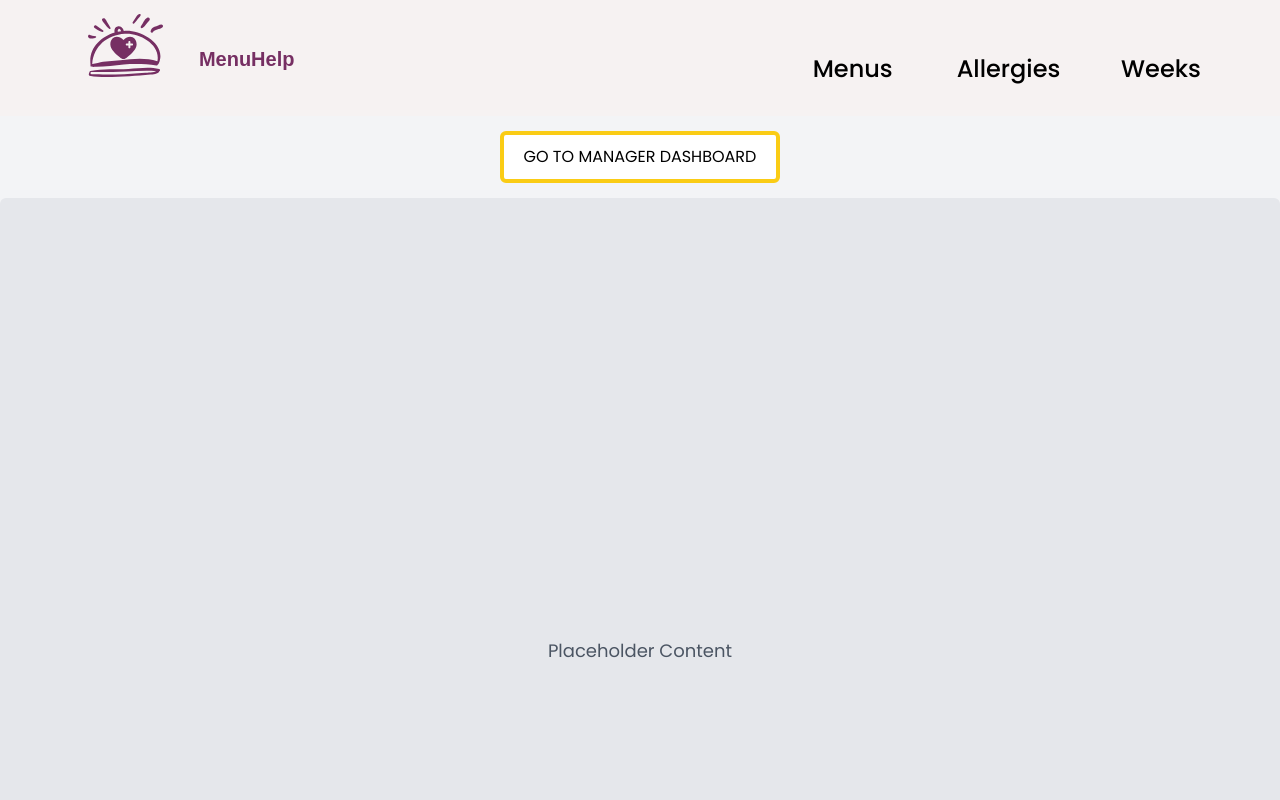
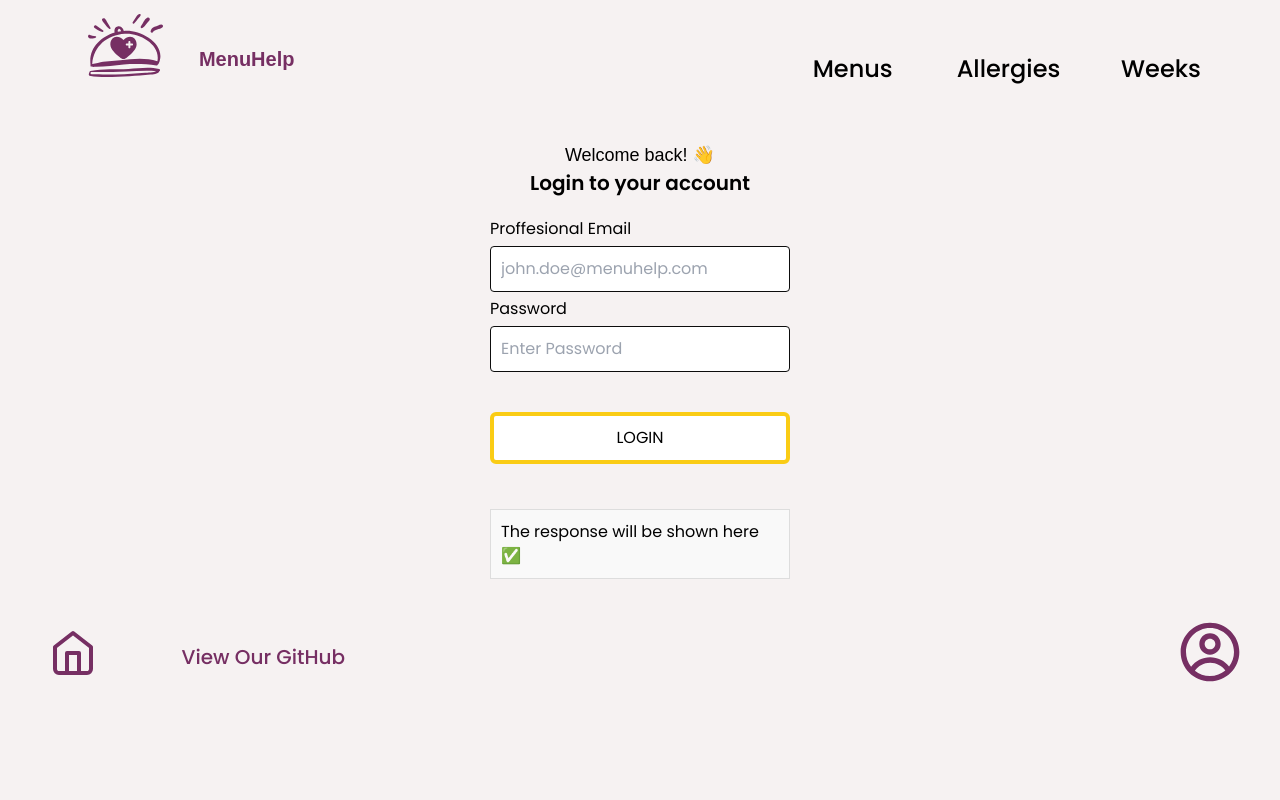
Before and after one commit to chingu-voyages/V53-tier2-team-23, a React (Vite) app in the folder client/: page /login in a window 1280 px wide. Shown: the top 800 px of the page. Built offline with nearby package versions, Linux system fonts and the light colour scheme; a web font is replaced by a local one.

Commit message:
installed and set up react-router-dom

```diff
--- a/client/package.json
+++ b/client/package.json
@@ -10,13 +10,14 @@
     "preview": "vite preview"
   },
   "dependencies": {
+    "date-fns": "^4.1.0",
     "html2canvas": "^1.4.1",
     "jspdf": "^2.5.2",
-    "date-fns": "^4.1.0",
     "react": "^18.3.1",
     "react-day-picker": "^9.5.1",
     "react-dom": "^18.3.1",
     "react-icons": "^5.4.0",
+    "react-router-dom": "^7.1.5",
     "react-select": "^5.10.0"
   },
   "devDependencies": {
--- a/client/src/App.jsx
+++ b/client/src/App.jsx
@@ -1,16 +1,29 @@
+import { BrowserRouter as Router, Route, Routes } from 'react-router-dom';
 import NavBar from './components/NavBar/NavBar';
 import Main from './components/Main/Main';
+import LoginPage from './components/LoginPage/LoginPage';
+import Managemenet from './components/Management/Management';
+import DatePicker from './components/DatePicker/DatePicker';
+import WeeklyMenu from './components/WeeklyMenu/WeeklyMenu';
+import CreateEmployee from './components/CreateEmployee/CreateEmployee';
 import Footer from './components/Footer/Footer';
 import './index.css';
-import CreateEmployee from './components/CreateEmployee/CreateEmployee';
+import { fr } from 'date-fns/locale';
 
 function App() {
   return (
-    <>
+    <Router>
       <NavBar />
-      <Main />
+      <Routes>
+        <Route path='/' element={<Main />} />
+        <Route path='/login' element={<LoginPage />} />
+        <Route path='/management' element={<Managemenet />} />
+        <Route path='/calendar' element={<DatePicker />} />
+        <Route path='/menu' element={<WeeklyMenu />} />
+        <Route path='/create-employee' element={<CreateEmployee />} />
+      </Routes>
       <Footer />
-    </>
+    </Router>
   );
 }
 
--- a/client/src/components/Main/Main.jsx
+++ b/client/src/components/Main/Main.jsx
@@ -1,11 +1,9 @@
-import { useState } from 'react';
-import LoginPage from './../LoginPage/LoginPage';
+import React from 'react';
+import { useNavigate } from 'react-router-dom';
 import styles from './../LoginPage/LoginPage.module.css';
 import '../../index.css';
 
 function Main() {
-  const [enterManagerDashboard, setEnterManagerDashboard] = useState(false);
-
   const customStyles = {
     form: styles.form,
     formContainer: styles['form-container'],
@@ -28,15 +26,14 @@ function Main() {
     welcome,
   } = customStyles;
 
+  const navigate = useNavigate();
+
   const handleEnterManagerDashboard = (event) => {
     event.preventDefault();
-    setEnterManagerDashboard(true);
+    navigate('/login');
   };
 
-  return enterManagerDashboard ? (
-    <LoginPage />
-  ) : (
-    <>
+  return (
     <main className='flex flex-grow flex-col bg-gray-100'>
       <button
         onClick={handleEnterManagerDashboard}
@@ -61,7 +58,6 @@ function Main() {
         <p className='text-lg text-gray-600'>Placeholder Content</p>
       </div>
     </main>
-    </>
   );
 }
 
```
Also changed, not shown: 1 other file (tests, documents, lock files or other folders). Lines whose indentation alone changed are shown as unchanged.
